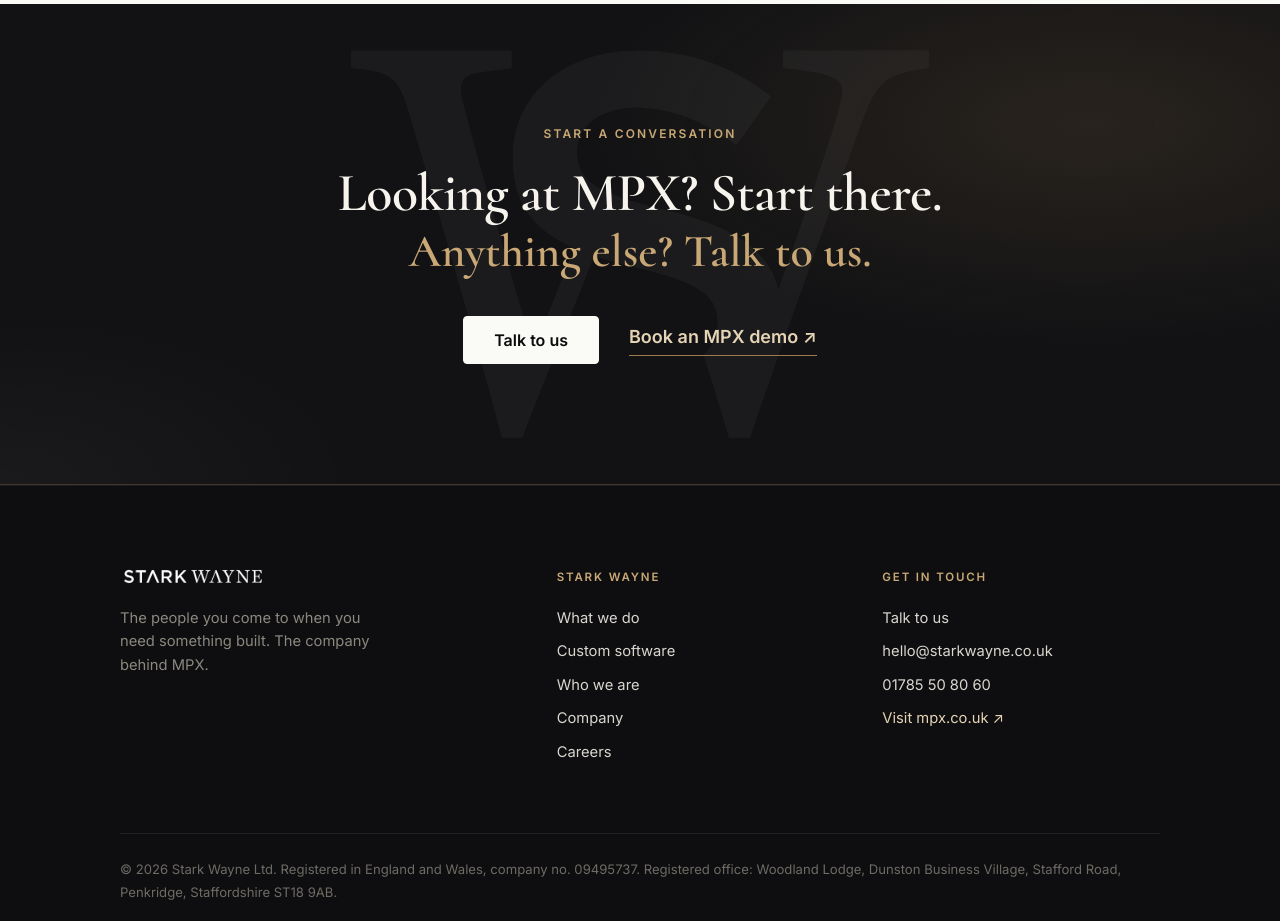
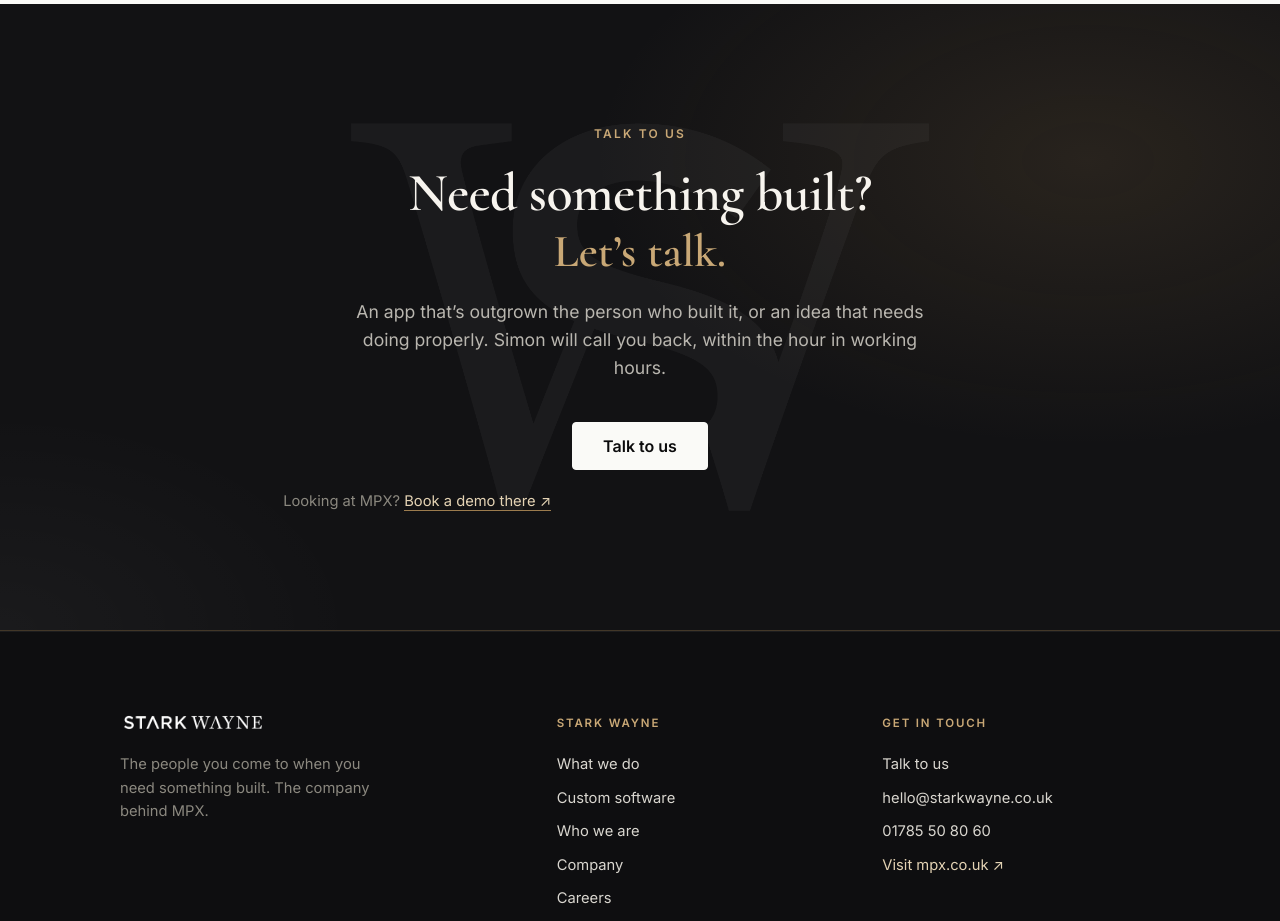
Before and after one commit to StarkWayne/website, a plain HTML site: page index.html in a window 1280 px wide. Shown: the part 6060-6981 px from the top of the page. Drawn offline with Linux system fonts and the light colour scheme.

Commit message:
Closing band: Need something built? Let's talk. MPX as a quiet note
Co-Authored-By: Claude Opus 5.5 <noreply@anthropic.com>

```diff
--- a/index.html
+++ b/index.html
@@ -200,6 +200,9 @@
   .close{text-align:center;padding:120px 0;border-bottom:1px solid rgba(156,124,78,.35);}
   .close h2{max-width:none;margin:14px auto 0;}
   .close-sub{font-family:var(--serif);font-weight:600;font-size:clamp(2rem,3.6vw,3.1rem);line-height:1.05;color:var(--brass-soft);margin:6px 0 0;}
+  .close-line{max-width:38rem;margin:22px auto 0;font-size:1.1rem;line-height:1.6;color:var(--soft);}
+  .close-mpx{margin:22px 0 0;font:400 .92rem var(--sans);color:var(--dim);}
+  .close-mpx a{color:#E4D3B4;text-decoration:none;border-bottom:1px solid var(--brass);}
   .close-mark{position:absolute;left:50%;top:50%;width:min(70vw,620px);transform:translate(-50%,-50%);filter:invert(1);opacity:.035;pointer-events:none;}
   .proof .eyebrow,.close .eyebrow{display:block;text-align:center;margin-left:auto;margin-right:auto;}
   .close .intro{margin:20px auto 0;}
@@ -490,13 +493,12 @@
     <div class="glow"></div>
     <img class="close-mark" src="/assets/sw-logo-monogram.png" alt="" aria-hidden="true">
     <div class="wrap" style="position:relative">
-      <p class="eyebrow">Start a conversation</p>
-      <h2>Looking at MPX? Start there.</h2>
-      <p class="close-sub">Anything else? Talk to us.</p>
-      <div class="actions">
-        <a class="btn light" href="/contact">Talk to us</a>
-        <a class="tl" href="https://www.mpx.co.uk/book-demo">Book an MPX demo &#8599;</a>
-      </div>
+      <p class="eyebrow">Talk to us</p>
+      <h2>Need something built?</h2>
+      <p class="close-sub">Let&rsquo;s talk.</p>
+      <p class="close-line">An app that&rsquo;s outgrown the person who built it, or an idea that needs doing properly. Simon will call you back, within the hour in working hours.</p>
+      <div class="actions"><a class="btn light" href="/contact">Talk to us</a></div>
+      <p class="close-mpx">Looking at MPX? <a href="https://www.mpx.co.uk/book-demo">Book a demo there &#8599;</a></p>
     </div>
   </section>
 
```
